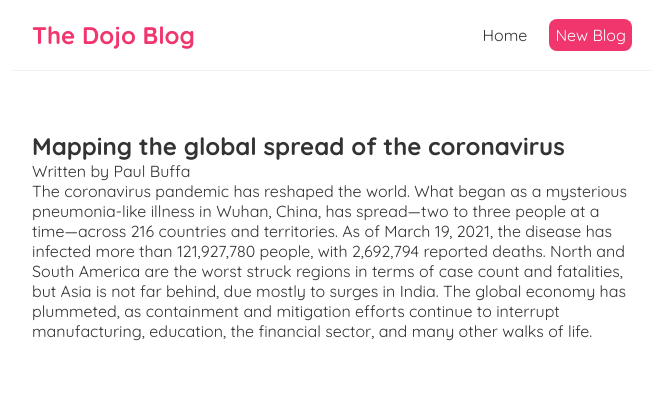
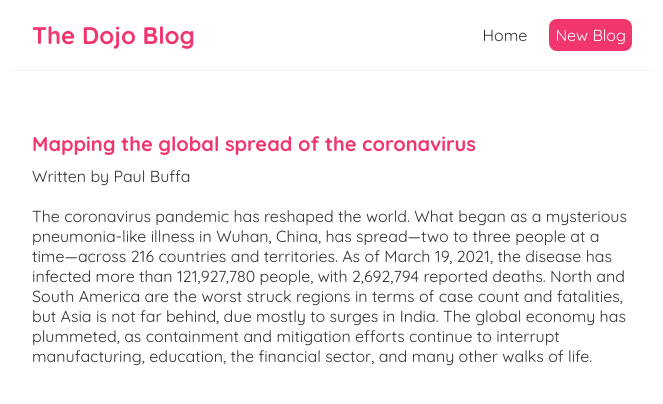
Before and after one commit to samseen/dojo-blog, a React (Create React App) app: page /blogs/1 in a window 1280 px wide. Shown: the top 404 px of the page, without its empty margins (308-971 px from the left). Built offline with nearby package versions, Linux system fonts and the light colour scheme; data requests are answered from the project's data file; the HTML template or start-up script is replaced by a standard one.

Commit message:
Reusing custom hooks.

```diff
--- a/src/index.css
+++ b/src/index.css
@@ -54,3 +54,23 @@
 .blog-preview a {
   text-decoration: none;
 }
+
+/* blog details page */
+.blog-details h2 {
+  font-size: 20px;
+  color: #f1356d;
+  margin-bottom: 10px;
+}
+
+.blog-details div {
+  margin: 20px 0;
+}
+
+/* .blog-details button {
+  background: #f1356d;
+  color: #fff;
+  border: 0;
+  padding: 8px;
+  border-radius: 8px;
+  cursor: pointer;
+} */
```
